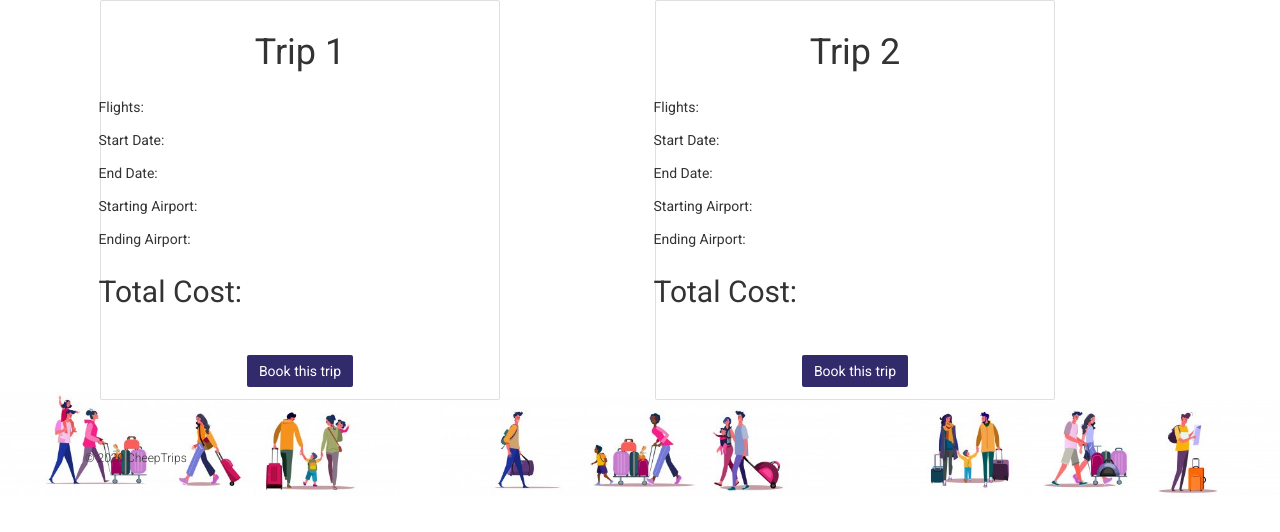
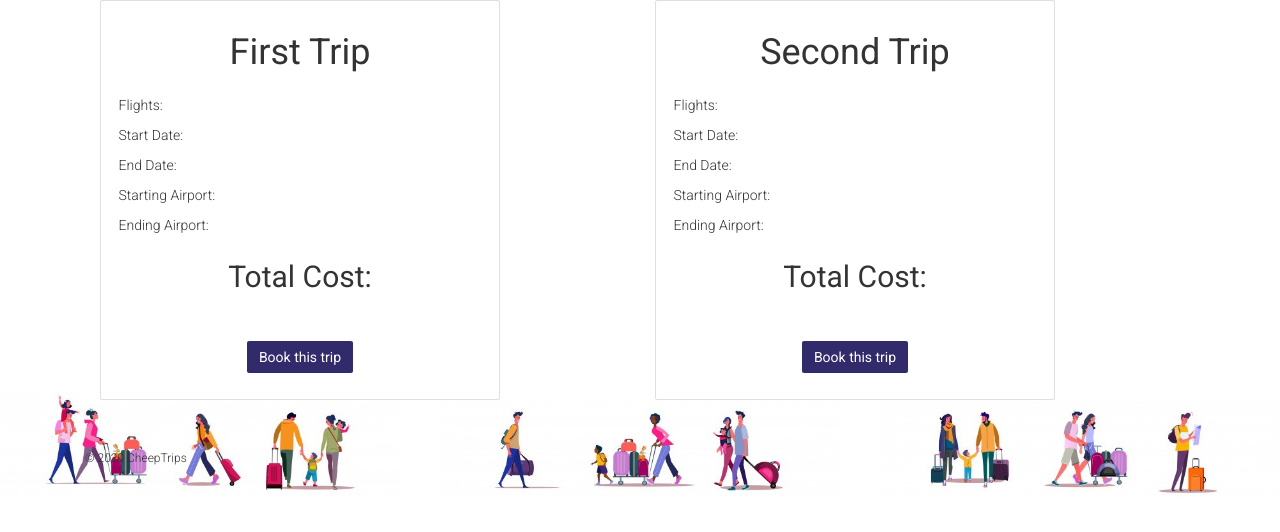
Before and after one commit to Cheep-Trips/CheepTrips, a Django app: page /compare/ in a window 1280 px wide. Shown: the part 80-612 px from the top of the page. Run offline with Django 3.2, Linux system fonts and the light colour scheme; some libraries are stand-ins or nearby versions.

Commit message:
cleaned up compare

```diff
--- a/src/trips/templates/trips/compare.html
+++ b/src/trips/templates/trips/compare.html
@@ -28,33 +28,30 @@
           <div class="card-body">
               <div class="card-title">
                 <div id="icenter">
-                  <h1>Trip 1</h1>
-                  </div>
+                  <h1>First Trip</h1>
+                </div>
               </div>
+
+              <!-- Information for trips -->
+              <div class="d-flex flex-column">
+                <div class="p-2"> Flights: </div>
+                <div class="p-2"> Start Date: </div>
+                <div class="p-2"> End Date: </div>
+                <div class="p-2"> Starting Airport: </div>
+                <div class="p-2"> Ending Airport: </div>
+              </div>
+
+              <!-- Total cost information -->
               <div class="row justify-content-start">
-                  <h5 class="card-title">Flights: </h5>
-              </div>
-              <div class="row justify-content-start">
-                <h5 class="card-title">Start Date: </h5>
-            </div>
-            <div class="row justify-content-start">
-              <h5 class="card-title">End Date:  </h5>
-          </div>
-              <div class="row justify-content-start">
-                  <h5 class="card-title">Starting Airport: </h5>
-              </div>
-              <div class="row justify-content-start">
-                <h5 class="card-title">Ending Airport: </h5>
-            </div>
-              <div class="row justify-content-start">
-                  <h2 class="card-title">Total Cost: </h2>
+                  <div id="icenter">
+                      <h2 class="card-title"> Total Cost: </h2>
+                    </div>
               </div>
               <br><br>
               <div id="icenter">
-              <a href="{% url 'trips:profile' %}" class="btn btn-primary">Book this trip </a>
+              <a href="{% url 'trips:view_flight' %}" class="btn btn-primary">Book this trip </a>
               </div>
           </div>
-
       </div>
   </div>
 
@@ -64,31 +61,28 @@
           <div class="card-body">
               <div class="card-title">
                 <div id="icenter">
-                  <h1>Trip 2</h1>
+                  <h1>Second Trip</h1>
                 </div>
               </div>
 
-              <div class="row justify-content-start">
-                <h5 class="card-title">Flights: </h5>
+            <!-- Information on trips -->
+            <div class="d-flex flex-column">
+              <div class="p-2"> Flights: </div>
+              <div class="p-2"> Start Date: </div>
+              <div class="p-2"> End Date: </div>
+              <div class="p-2"> Starting Airport: </div>
+              <div class="p-2"> Ending Airport: </div>
             </div>
+
+            <!-- Total cost information -->
             <div class="row justify-content-start">
-              <h5 class="card-title">Start Date: </h5>
-          </div>
-          <div class="row justify-content-start">
-            <h5 class="card-title">End Date:  </h5>
-        </div>
-            <div class="row justify-content-start">
-                <h5 class="card-title">Starting Airport: </h5>
-            </div>
-            <div class="row justify-content-start">
-              <h5 class="card-title">Ending Airport: </h5>
-          </div>
-            <div class="row justify-content-start">
-                <h2 class="card-title">Total Cost: </h2>
+              <div id="icenter">
+                <h2 class="card-title"> Total Cost: </h2>
+              </div>
             </div>
           <br><br>
           <div id="icenter">
-          <a href="{% url 'trips:profile' %}" class="btn btn-primary">Book this trip</a>
+          <a href="{% url 'trips:view_flight' %}" class="btn btn-primary">Book this trip</a>
           </div>
         </div>
 
```
